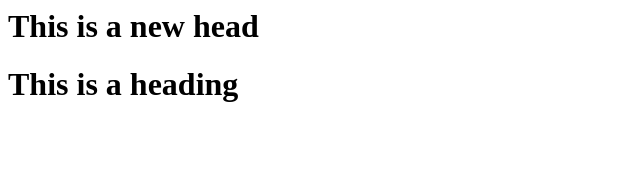
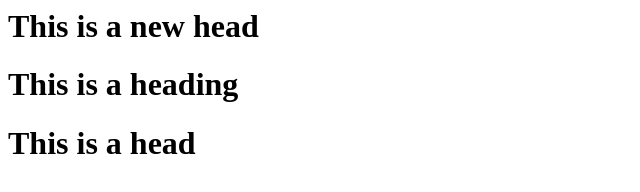
Before and after one commit to jcastroloaiza/learning-git, a plain HTML site: page index.html in a window 1280 px wide. Shown: the whole page, without its empty margins (0-640 px from the left). Drawn offline with Linux system fonts and the light colour scheme.

Commit message:
Update index.html

```diff
--- a/index.html
+++ b/index.html
@@ -4,5 +4,6 @@
 <body>
    <h1>This is a new head</h1>
    <h1>This is a heading</h1>
+   <h1>This is a head</h1>
 </body>
 </html>
```
